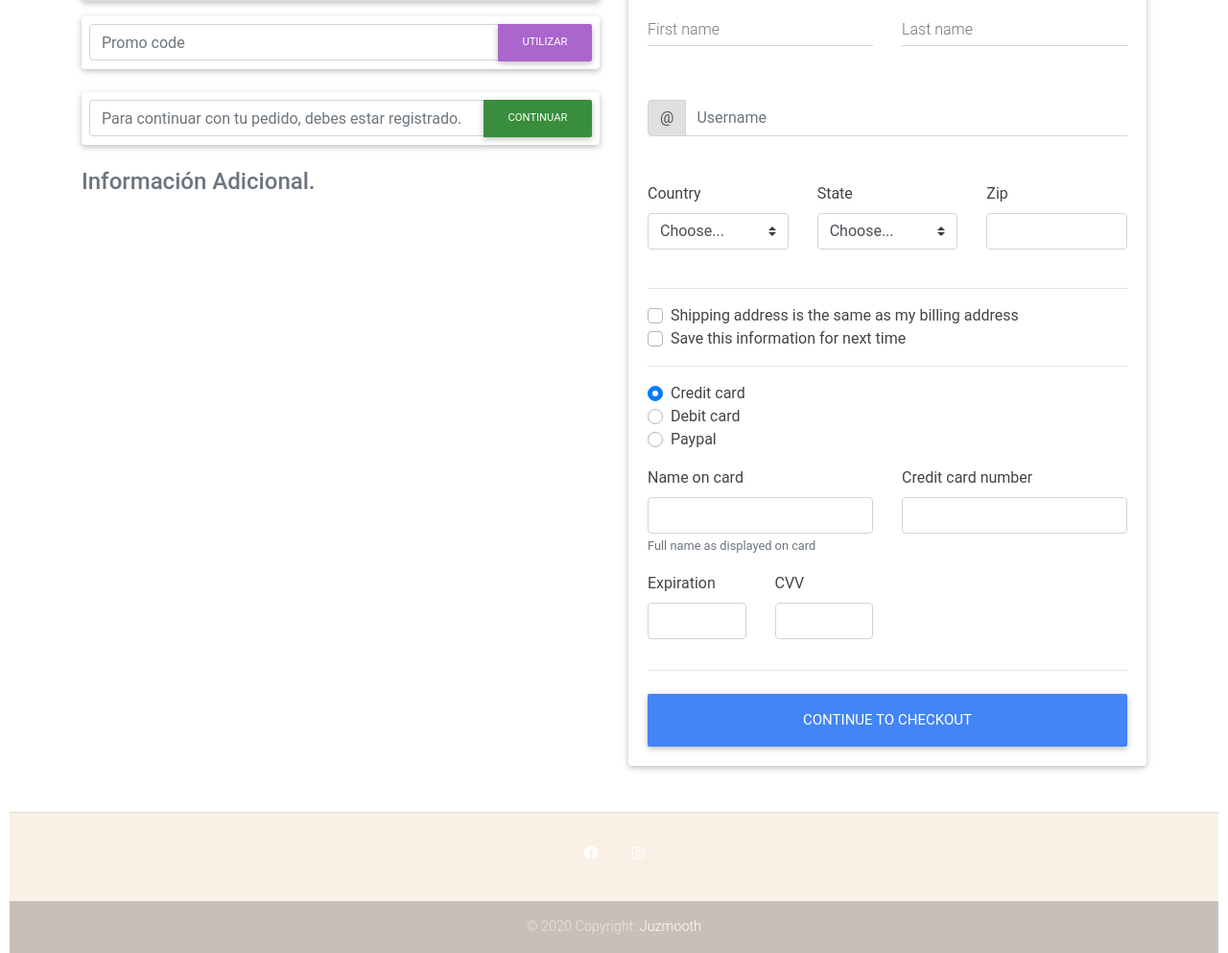
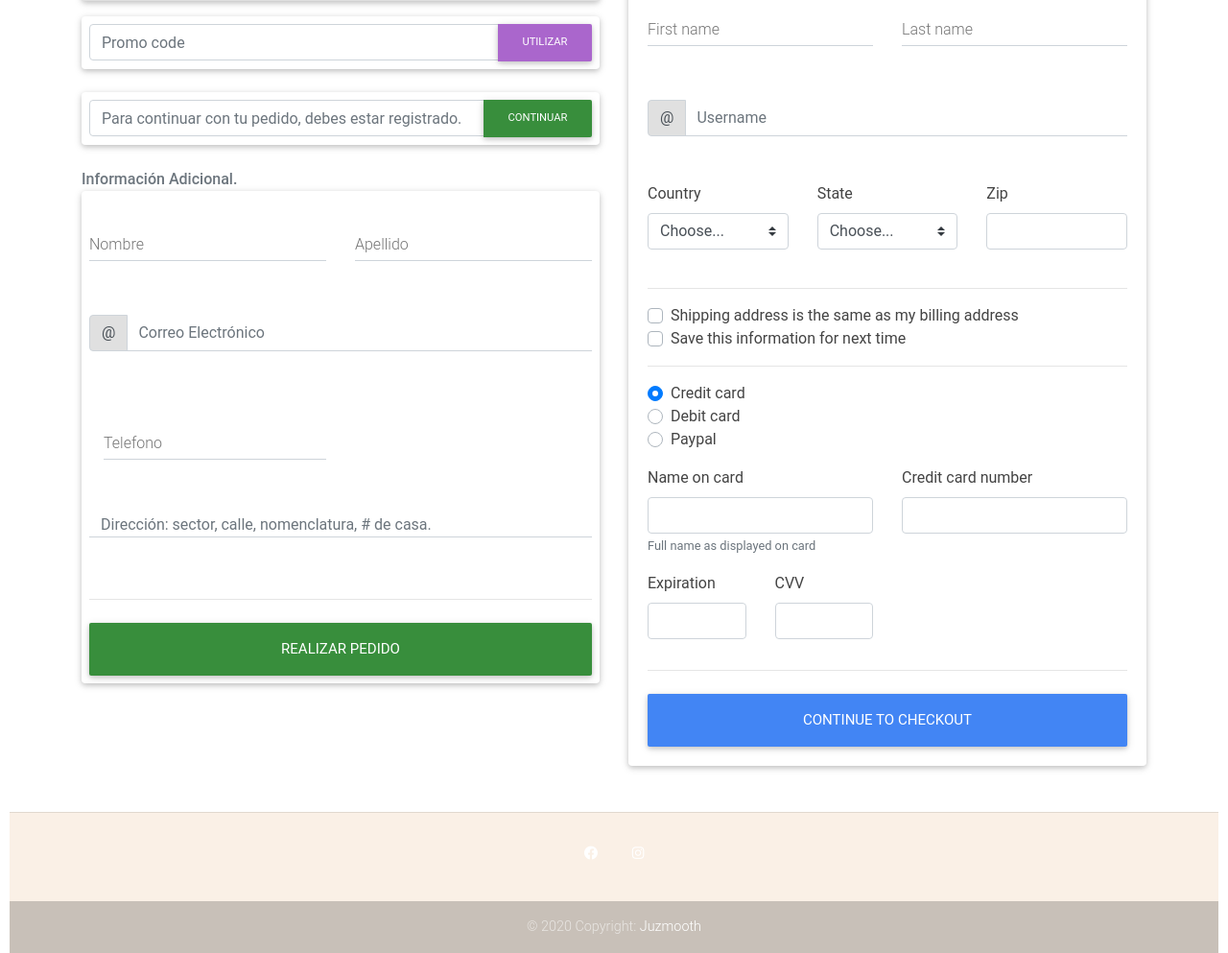
Before and after one commit to CarinaLR/Ivonne, a Django app: page /checkout in a window 1280 px wide. Shown: the part 756-1749 px from the top of the page at 96% size. Run offline with Django 3.2, Linux system fonts and the light colour scheme; some libraries are stand-ins or nearby versions.

Commit message:
working on checkout orders

```diff
--- a/auctions/templates/auctions/checkout.html
+++ b/auctions/templates/auctions/checkout.html
@@ -112,9 +112,71 @@
         </form>
         <!-- Continuar Checkout -->
         <br />
-        <small class="my-5 h4 text-muted text-center">
+        <small class="my-5 h6 text-muted text-center">
           Información Adicional.
         </small>
+        <br />
+        <!-- Informacion Adicional -->
+        <form class="card p-2">
+          <!--Grid row-->
+          <div class="row">
+            <!--Grid column-->
+            <div class="col-md-6 mb-2">
+              <!--firstName-->
+              <div class="md-form">
+                <input type="text" id="firstName" class="form-control" />
+                <label for="firstName" class="">Nombre</label>
+              </div>
+            </div>
+            <!--Grid column-->
+
+            <!--Grid column-->
+            <div class="col-md-6 mb-2">
+              <!--lastName-->
+              <div class="md-form">
+                <input type="text" id="lastName" class="form-control" />
+                <label for="lastName" class="">Apellido</label>
+              </div>
+            </div>
+            <!--Grid column-->
+          </div>
+          <!--Grid row-->
+          <!--Email-->
+          <div class="md-form input-group pl-0 mb-5">
+            <div class="input-group-prepend">
+              <span class="input-group-text" id="basic-addon1">@</span>
+            </div>
+            <input
+              type="text"
+              class="form-control py-0"
+              placeholder="Correo Electrónico"
+              aria-describedby="basic-addon1"
+            />
+          </div>
+          <!-- Phone Number -->
+          <div class="col-md-6 mb-2">
+            <!--firstName-->
+            <div class="md-form">
+              <input type="text" id="phoneNumber" class="form-control" />
+              <label for="phoneNumber" class="">Telefono</label>
+            </div>
+          </div>
+          <!-- Address -->
+          <div class="md-form input-group pl-0 mb-5">
+            <input
+              type="text"
+              class="form-control py-0"
+              placeholder="Dirección: sector, calle, nomenclatura, # de casa."
+              aria-describedby="basic-addon1"
+            />
+          </div>
+          <!-- Post Order -->
+          <hr class="mb-4" />
+          <button class="btn btn-green btn-lg btn-block" type="submit">
+            Realizar Pedido
+          </button>
+        </form>
+        <!-- Informacion Adicional -->
       </div>
       <!--Grid column-->
 
```
